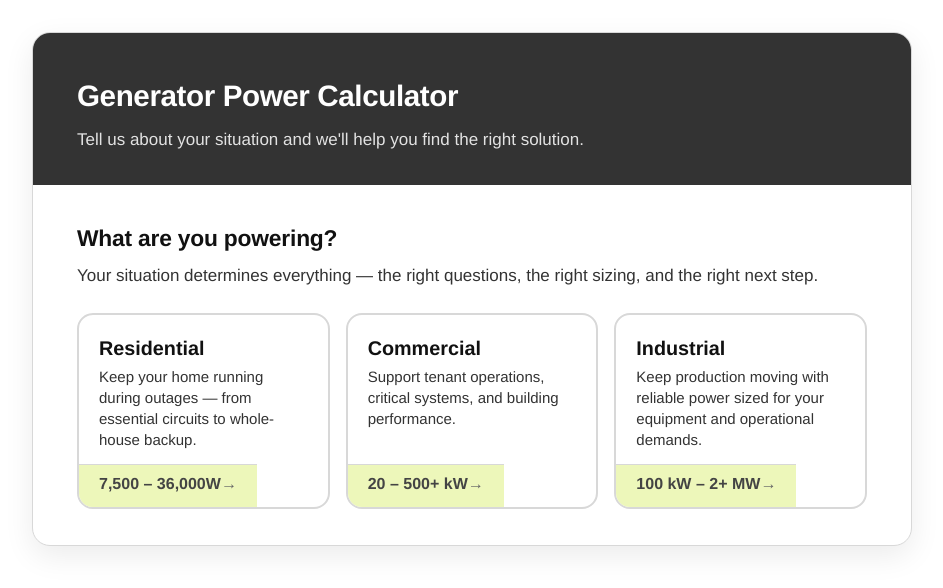
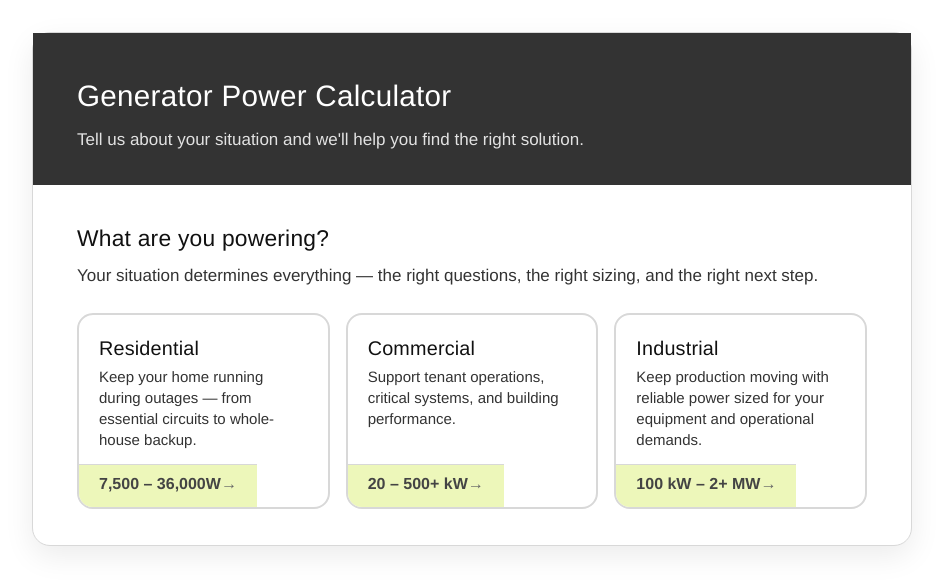
Before and after one commit to jhowlettconsulting-maker/residential_generator_calculator, a plain HTML site: page index.html in a window 1280 px wide. Shown: the whole page, without its empty margins (168-1111 px from the left). Drawn offline with Linux system fonts and the light colour scheme.

Commit message:
Refactor styles and adjust reportHeight timeouts
Updated CSS styles for body, calc-wrapper, and various headings to adjust font weights and line heights. Modified timeout durations for reportHeight function calls.

```diff
--- a/index.html
+++ b/index.html
@@ -22,10 +22,10 @@
   --ease:0.18s ease;
   --font:'Helvetica Neue','Helvetica',Arial,sans-serif;
 }
-html{font-size:16px}body{font-family:var(--font);background:transparent;color:var(--text);line-height:1.55;min-height:100vh;display:flex;align-items:flex-start;justify-content:center;padding:32px 16px 64px;font-size:16px}
-.calc-wrapper{width:100%;max-width:880px;background:#ffffff;border-radius:18px;box-shadow:0 10px 30px rgba(0,0,0,0.08);border:1px solid var(--border);overflow:hidden;display:flex;flex-direction:column}
+html{font-size:16px}body{font-family:var(--font);background:transparent;color:var(--text);line-height:1.55;min-height:0;display:flex;align-items:flex-start;justify-content:center;padding:32px 16px 64px;font-size:16px}
+.calc-wrapper{width:100%;max-width:880px;background:#ffffff;border-radius:18px;box-shadow:0 10px 30px rgba(0,0,0,0.08);border:1px solid var(--border);overflow:visible;display:flex;flex-direction:column}
 .calc-header{background:#333333;color:#fff;padding:40px 44px 32px;text-align:left}
-.calc-header h1{font-size:1.85rem;font-weight:800;letter-spacing:-.4px;margin-bottom:8px}
+.calc-header h1{font-size:1.85rem;font-weight:400;letter-spacing:0.01em;margin-bottom:8px}
 .calc-header p{font-size:1.0625rem;opacity:.86;max-width:none;white-space:nowrap;margin:0}
 
 .calc-header-icon,.coverage-icon,.fuel-icon,.app-icon,.rec-emoji,.empty-icon,.opt-icon{display:none !important}
@@ -49,7 +49,7 @@ html{font-size:16px}body{font-family:var(--font);background:transparent;color:va
 .segment-card:hover{border-color:#BFBFBF;box-shadow:var(--shadow-md);transform:translateY(-2px)}
 .segment-card[aria-pressed="true"]{border-color:var(--brand);box-shadow:0 0 0 3px rgba(182,218,46,.35)}
 .seg-body{flex:1;padding:22px 20px 14px;display:flex;flex-direction:column;gap:6px}
-.seg-title{font-size:1.2375rem;font-weight:700;color:var(--text);font-family:"Helvetica Neue","Helvetica",Arial,sans-serif}
+.seg-title{font-size:1.2375rem;font-weight:400;letter-spacing:0.01em;color:var(--text);font-family:"Helvetica Neue","Helvetica",Arial,sans-serif}
 .seg-desc{font-size:0.9375rem;color:var(--text-2);line-height:1.4}
 .seg-footer{padding:10px 20px 14px;border-top:1px solid var(--border);background:var(--brand-light);display:flex;align-items:center;justify-content:space-between}
 .seg-range{font-size:1rem;font-weight:700;color:#444}
@@ -60,7 +60,7 @@ html{font-size:16px}body{font-family:var(--font);background:transparent;color:va
 .step.active{display:block}
 @keyframes fadeUp{from{opacity:0;transform:translateY(8px)}to{opacity:1;transform:translateY(0)}}
 .step-intro{margin-bottom:28px}
-.step-intro h2{font-size:1.425rem;font-weight:700;margin-bottom:6px;font-family:"Helvetica Neue","Helvetica",Arial,sans-serif;letter-spacing:-.2px}
+.step-intro h2{font-size:1.425rem;font-weight:400;margin-bottom:6px;font-family:"Helvetica Neue","Helvetica",Arial,sans-serif;letter-spacing:0.01em}
 .step-intro p{font-size:1.0625rem;color:var(--text-2)}
 
 .coverage-cards{display:grid;grid-template-columns:1fr 1fr;gap:16px}
@@ -1004,8 +1004,10 @@ document.addEventListener('DOMContentLoaded', function() {
 
   /* Belt-and-suspenders fallbacks */
   reportHeight();
-  setTimeout(reportHeight, 400);
-  setTimeout(reportHeight, 1000);
+  setTimeout(reportHeight, 200);
+  setTimeout(reportHeight, 600);
+  setTimeout(reportHeight, 1200);
+  setTimeout(reportHeight, 2500);
   window.addEventListener('resize', reportHeight);
 });
 </script>
```
